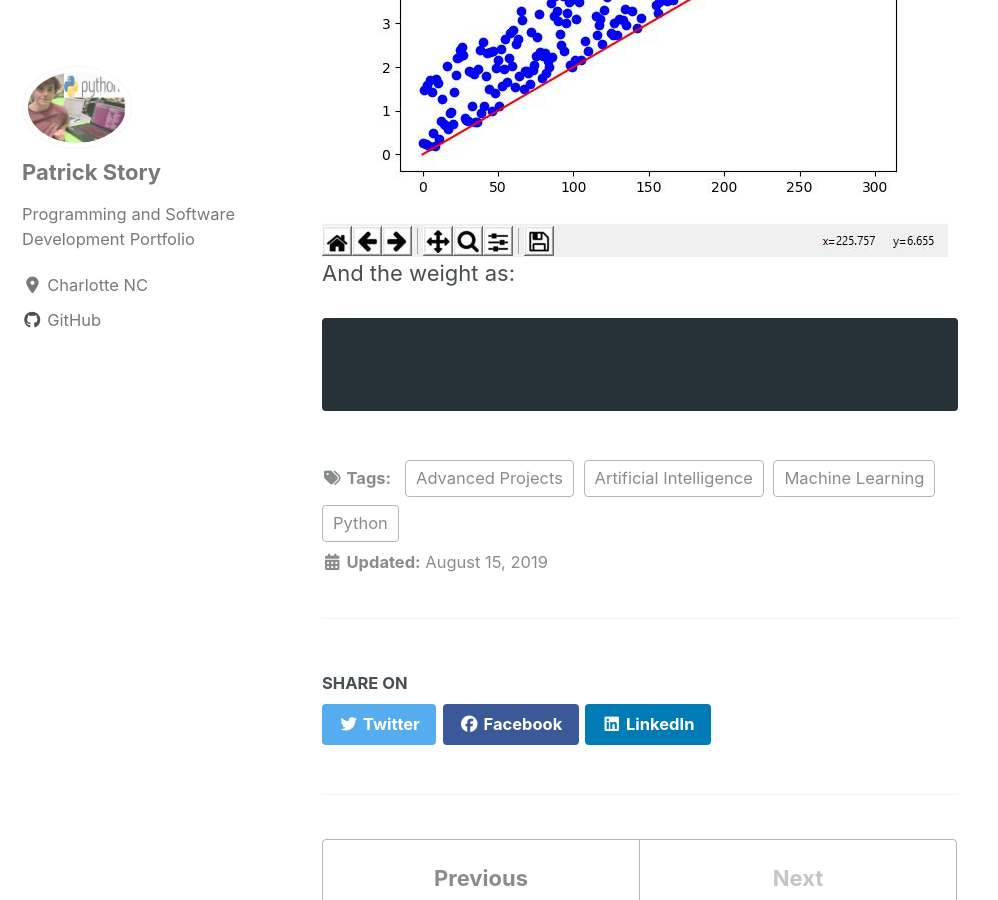
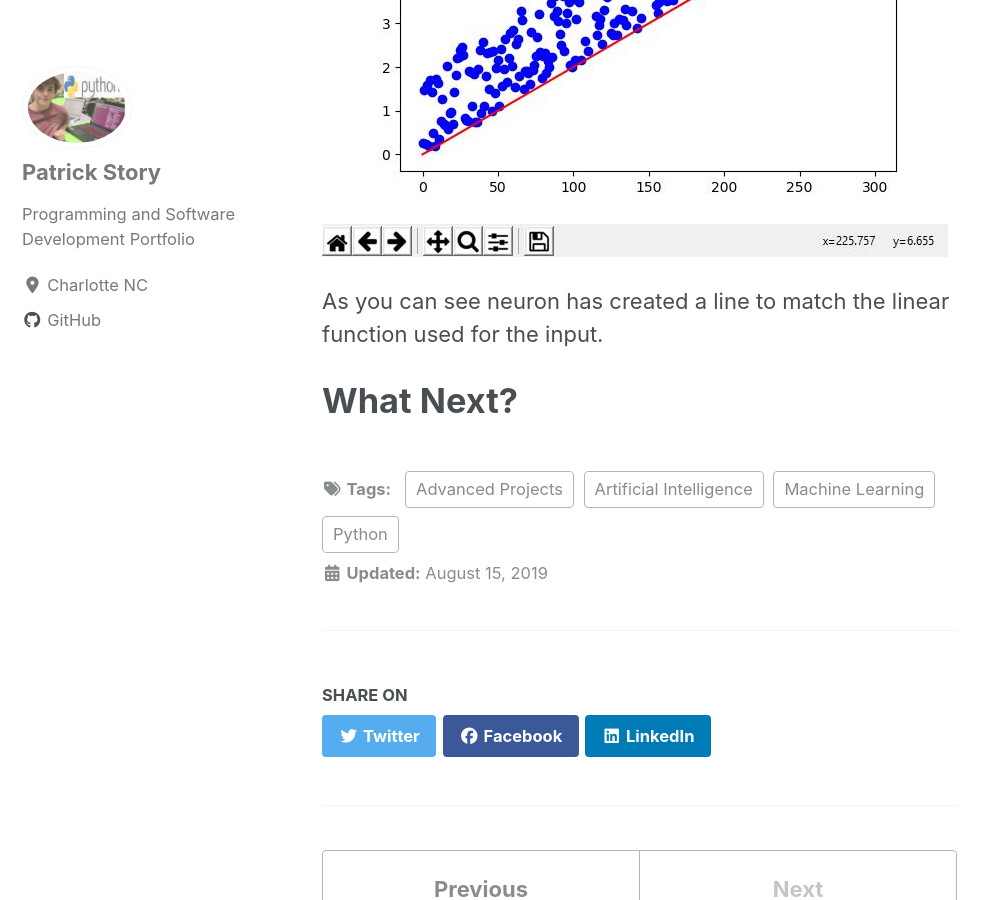
Before and after one commit to Patchyst/Patchyst.github.io, a Jekyll site: the page built from _posts/2019-08-15-My_First_Machine_Learning_Model.md, in a window 1280 px wide and 900 px high, scrolled down 15840 px. Shown: the whole window, without its empty margins (0-998 px from the left). Built offline with Jekyll 4.4.1, drawn with Linux system fonts in a browser that asks for light colours; cached includes are drawn as plain includes; nearby versions of some CDN libraries.

Commit message:
updating build a neuron

````diff
--- a/_posts/2019-08-15-My_First_Machine_Learning_Model.md
+++ b/_posts/2019-08-15-My_First_Machine_Learning_Model.md
@@ -309,8 +309,7 @@ plt.show()
 You Should see the image:
 
 ![Graph](/images/graph.jpg){:class="img-responsive"}
-And the weight as:
-```python
 
+As you can see neuron has created a line to match the linear function used for the input.
 
-```
+# What Next?
````
